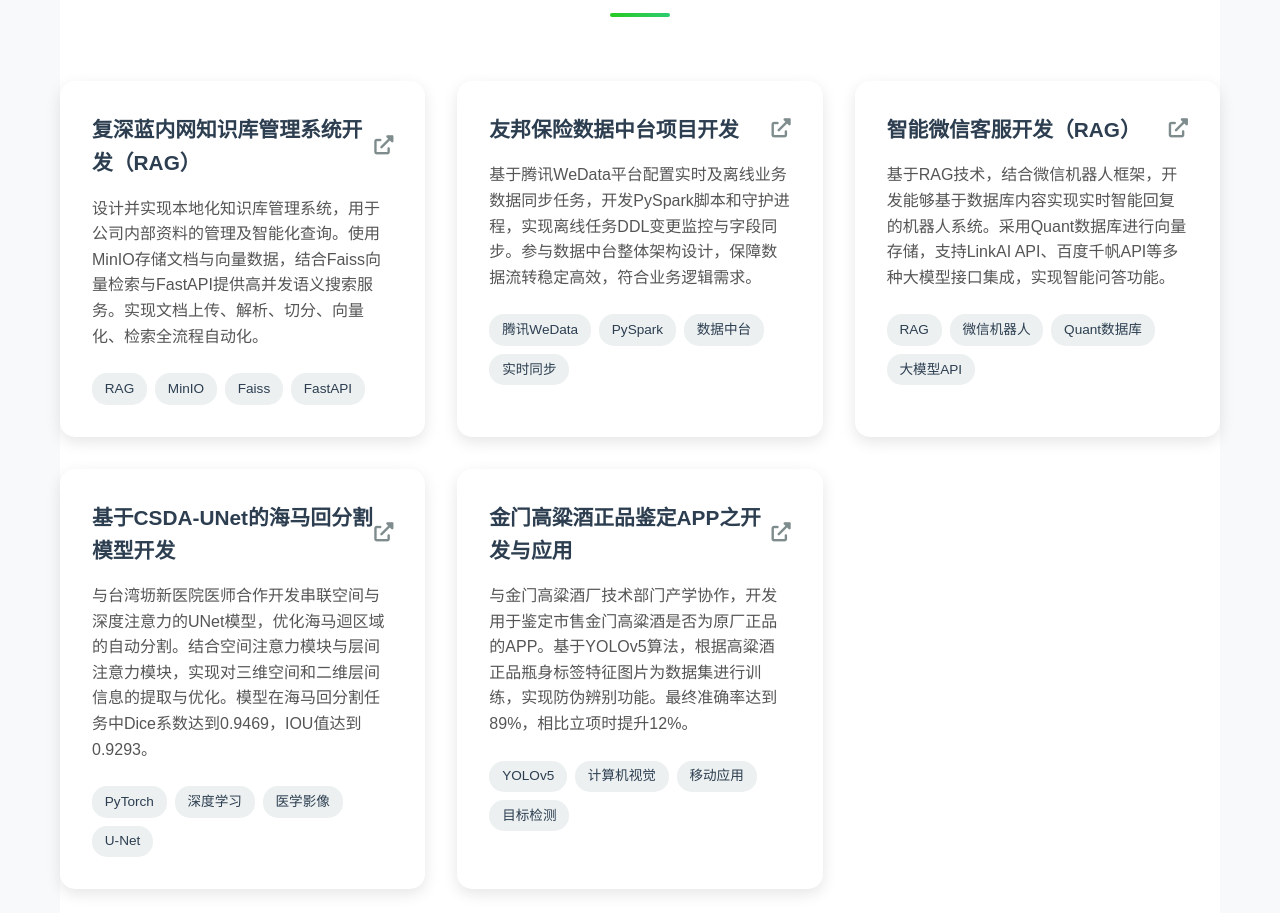
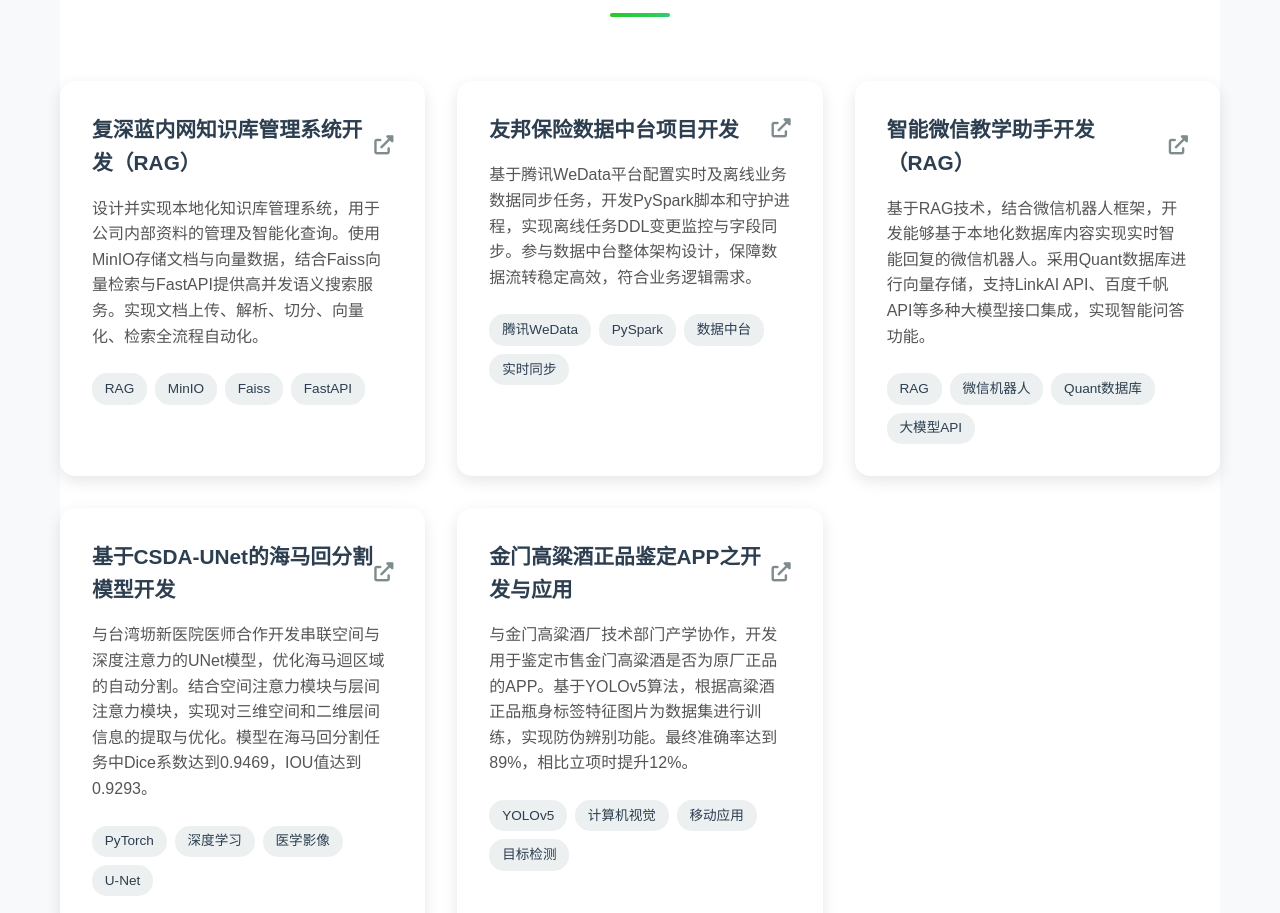
Before and after one commit to wzzfather/myweb, a plain HTML site: page index.html in a window 1280 px wide. Shown: the part 3966-4879 px from the top of the page. Drawn offline with Linux system fonts and the light colour scheme.

Commit message:
简单内容修正

```diff
--- a/index.html
+++ b/index.html
@@ -183,13 +183,13 @@
 
                 <div class="project-card">
                     <div class="project-header">
-                        <h3>智能微信客服开发（RAG）</h3>
+                        <h3>智能微信教学助手开发（RAG）</h3>
                         <div class="project-links">
                             <a href="#" class="project-link"><i class="fas fa-external-link-alt"></i></a>
                         </div>
                     </div>
                     <p class="project-description">
-                        基于RAG技术，结合微信机器人框架，开发能够基于数据库内容实现实时智能回复的机器人系统。采用Quant数据库进行向量存储，支持LinkAI API、百度千帆API等多种大模型接口集成，实现智能问答功能。
+                        基于RAG技术，结合微信机器人框架，开发能够基于本地化数据库内容实现实时智能回复的微信机器人。采用Quant数据库进行向量存储，支持LinkAI API、百度千帆API等多种大模型接口集成，实现智能问答功能。
                     </p>
                     <div class="project-tech">
                         <span class="tech-tag">RAG</span>
```
